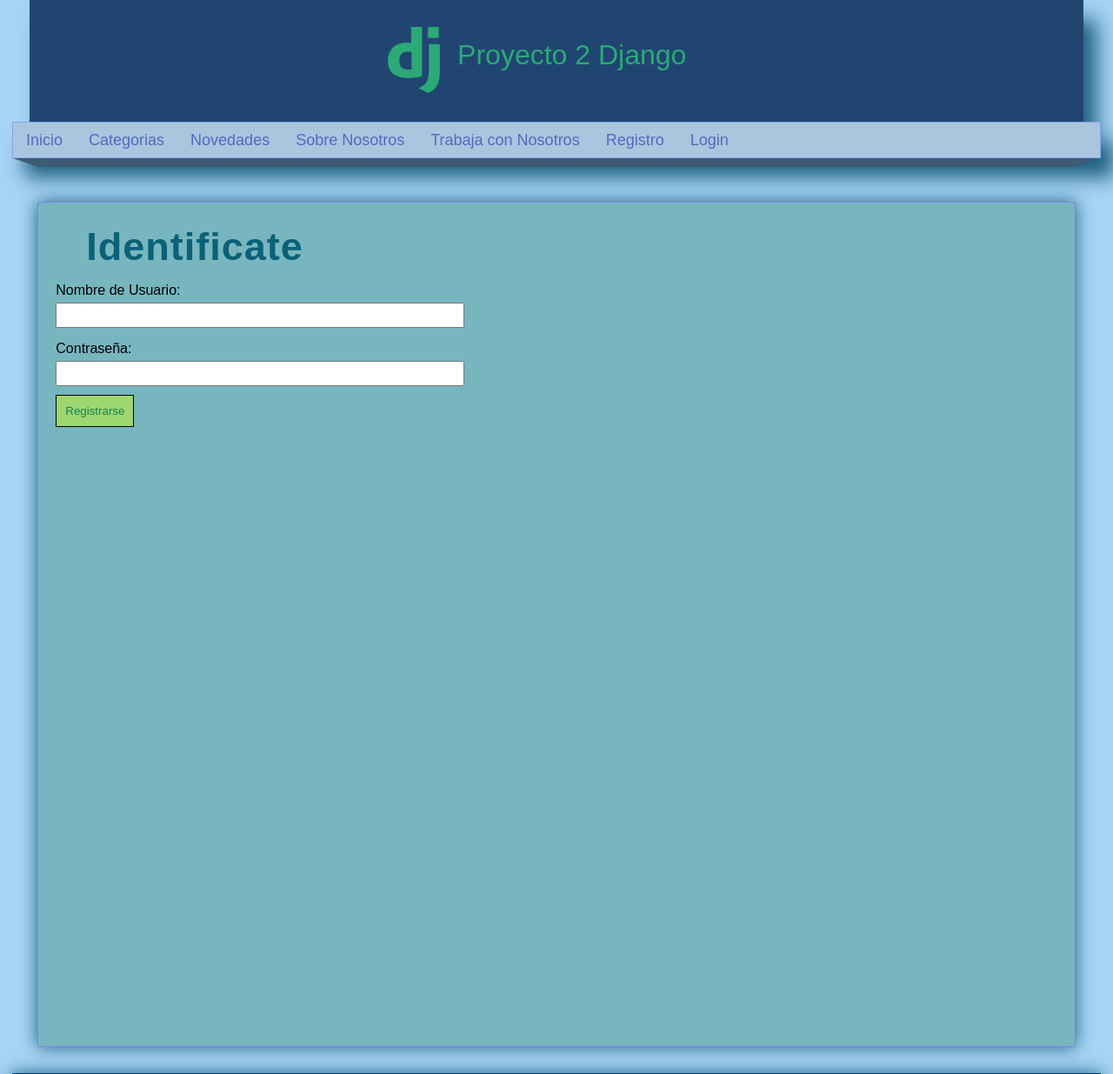
After one commit to Lekanda/master-python, a Django app: page /login/ in a window 1280 px wide. The commit adds this page. Shown: the top 1235 px of the page at 87% size. Run offline with Django 3.2, Linux system fonts and the light colour scheme; data comes from the database, SQL or seed files in the repository; both versions use the stored data as it was after the commit; some libraries are stand-ins or nearby versions.

Commit message:
292-Cambiar estilos CSS. Mensajes Flash-293-Pagina de Login

```diff
--- a/22-django/ProyectoDjango/mainapp/static/css/styles.css
+++ b/22-django/ProyectoDjango/mainapp/static/css/styles.css
@@ -190,6 +190,8 @@ nav > ul > li:hover > ul > li:hover a{
     padding-left: 0px;
 }
 .box form input[type="text"],
+.box form input[type="email"],
+.box form input[type="password"],
 .box form textarea,
 .box form select{
     width: 100%;
@@ -203,7 +205,7 @@ nav > ul > li:hover > ul > li:hover a{
     width: 466px;
 }
 .box form label{
-    width: 100px;
+    width: 100%;
 }
 /* .labelti{
     width: 90%;
@@ -237,12 +239,13 @@ nav > ul > li:hover > ul > li:hover a{
     color: red;
     text-shadow: 0px 0px 2px rgb(247, 2, 2);
 }
-.message{
+.message,
+.alert-success{
     padding: 20px;
     border: 1px solid #012c03;
     background: #9ed671;
     color: #03665e;
-    width: 225px;
+    width: 96%;
     text-align: center;
     margin-bottom: 10px;
 }
--- a/22-django/ProyectoDjango/mainapp/templates/layouts/layout.html
+++ b/22-django/ProyectoDjango/mainapp/templates/layouts/layout.html
@@ -51,6 +51,9 @@
             <li>
                 <a href="{% url 'register' %}">Registro</a>
             </li>
+            <li>
+                <a href="{% url 'login' %}">Login</a>
+            </li>
 
         </ul>
     </nav>
--- /dev/null
+++ b/22-django/ProyectoDjango/mainapp/templates/users/login.html
@@ -0,0 +1,24 @@
+{% extends 'layouts/layout.html' %}
+
+{% block title %} {{title}} {% endblock title %}
+
+
+{% block content %}
+    <h1 class="title">{{title}}</h1>
+
+    {{register_form.errors}}
+
+    <form method="post" action="">
+        {% csrf_token %}
+
+        <label for="username">Nombre de Usuario:</label>
+        <input type="text" name="username" />
+
+        <label for="password">Contraseña:</label>
+        <input type="password" name="password" />
+
+        <input type="submit" value="Registrarse"/>
+    </form>
+
+
+{% endblock %}
--- a/22-django/ProyectoDjango/mainapp/templates/users/register.html
+++ b/22-django/ProyectoDjango/mainapp/templates/users/register.html
@@ -21,7 +21,7 @@
         {% endcomment %}
 
         {% for field in register_form %}
-            {{field.label}}
+            <label>{{field.label}}</label>
             {{field}}
         {% endfor %}
 
--- a/22-django/ProyectoDjango/mainapp/urls.py
+++ b/22-django/ProyectoDjango/mainapp/urls.py
@@ -4,5 +4,6 @@ from . import views
 urlpatterns = [
     path('', views.index, name="index"),
     path('inicio/', views.index, name="inicio"),
-    path('registro/', views.register_page, name="register")
+    path('registro/', views.register_page, name="register"),
+    path('login/', views.login_page, name="login")
 ]
--- a/22-django/ProyectoDjango/mainapp/views.py
+++ b/22-django/ProyectoDjango/mainapp/views.py
@@ -1,4 +1,5 @@
 from django.shortcuts import render,redirect
+from django.contrib import messages
 from django.contrib.auth.forms import UserCreationForm
 from mainapp.forms import RegisterForm
 
@@ -26,6 +27,7 @@ def register_page(request):
 
         if register_form.is_valid():
             register_form.save()
+            messages.success(request, 'Te has registrado correctamente!!')
             return redirect('inicio')
 
 
@@ -33,3 +35,11 @@ def register_page(request):
         'title':'Registro',
         'register_form':register_form
     })
+
+
+def  login_page(request):
+
+
+    return render(request, 'users/login.html', {
+        'title':'Identificate'
+    })
```
Also changed, not shown: 22-django/ProyectoDjango/mainapp/templates/mainapp/index.html (+11 -0 lines), 22-django/ProyectoDjango/db.sqlite3.
